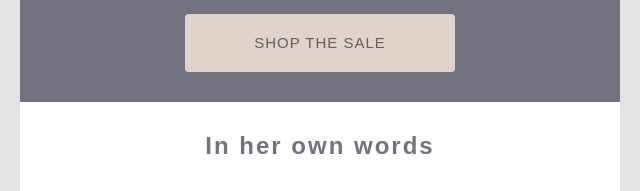
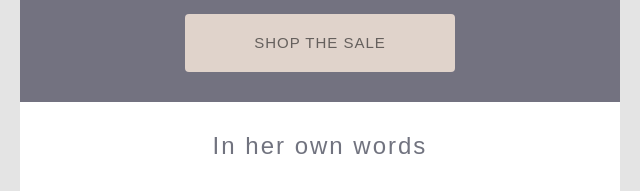
Before and after one commit to valerioh1005/Burrow, a plain HTML site: page index.html in a window 1280 px wide. Shown: the part 820-1011 px from the top of the page, 320-960 px from the left. Drawn offline with Linux system fonts and the light colour scheme.

Commit message:
Changes to h2 tags

```diff
--- a/index.html
+++ b/index.html
@@ -25,6 +25,11 @@
         img {
             border: 0;
 
+        }
+
+        h2 {
+            font-weight: 400;
+            letter-spacing: 2px;
         }
 
 
@@ -350,7 +355,7 @@
                                     <table align="center" width="90%" cellspacing="0" cellpadding="0" border="0">
                                         <tr>
                                             <td align="center" style="padding: 10px 0 15px 0">
-                                                <h2 style="color: #71737f; letter-spacing: 2px;">In her own words</h2>
+                                                <h2 style="color: #71737f;">In her own words</h2>
                                             </td>
                                         </tr>
                                         <tr>
@@ -489,7 +494,7 @@
 
             <!------Start Of Products Row------->
             <tr style="padding-top: 40px;">
-                <td align="center" style="color: #777372;">
+                <td align="center" style="color: #777372; ">
                     <h2 style="color: #777372;">Shop Sarai's Living Room</h2>
                 </td>
             <tr>
```
